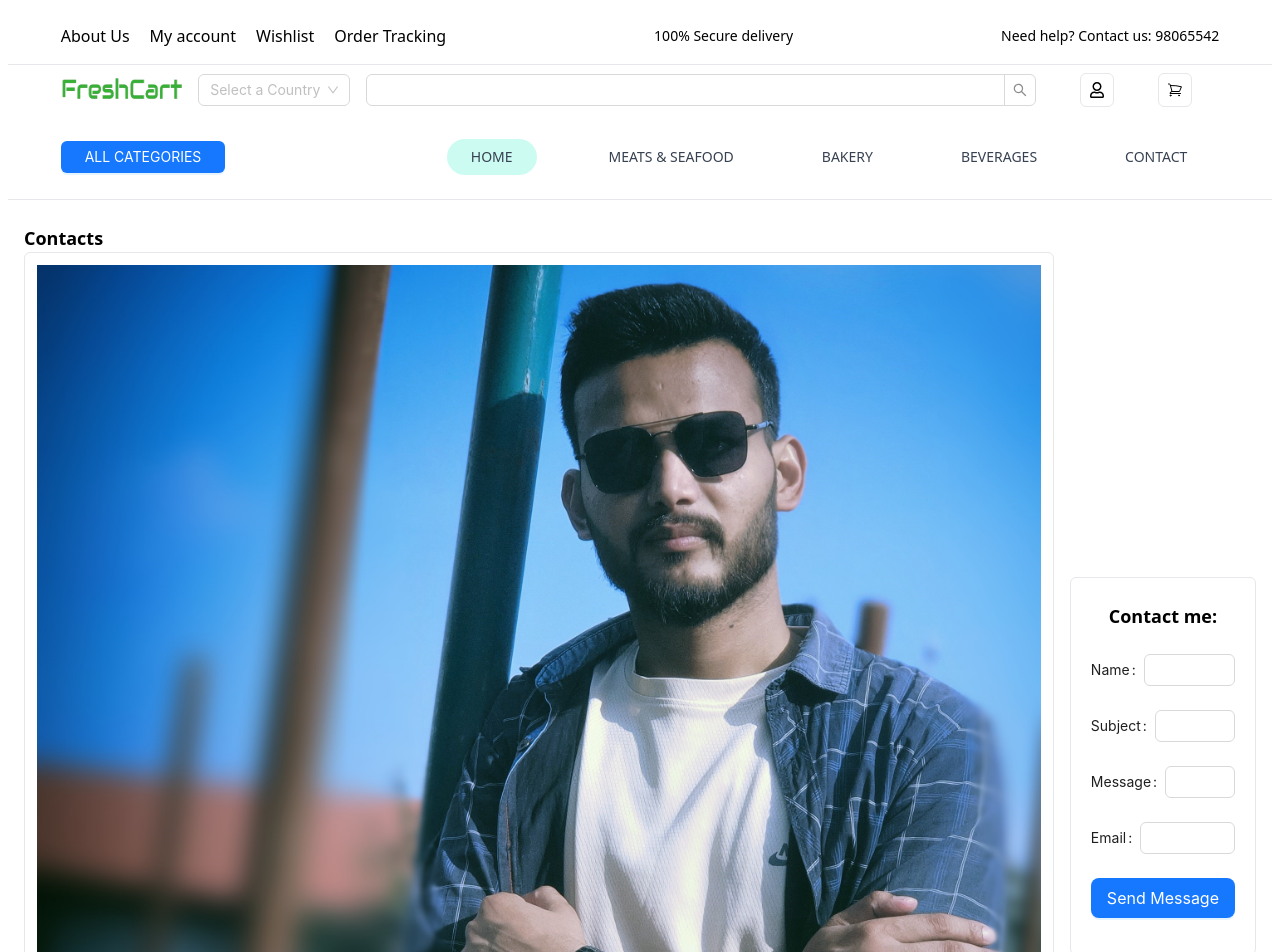
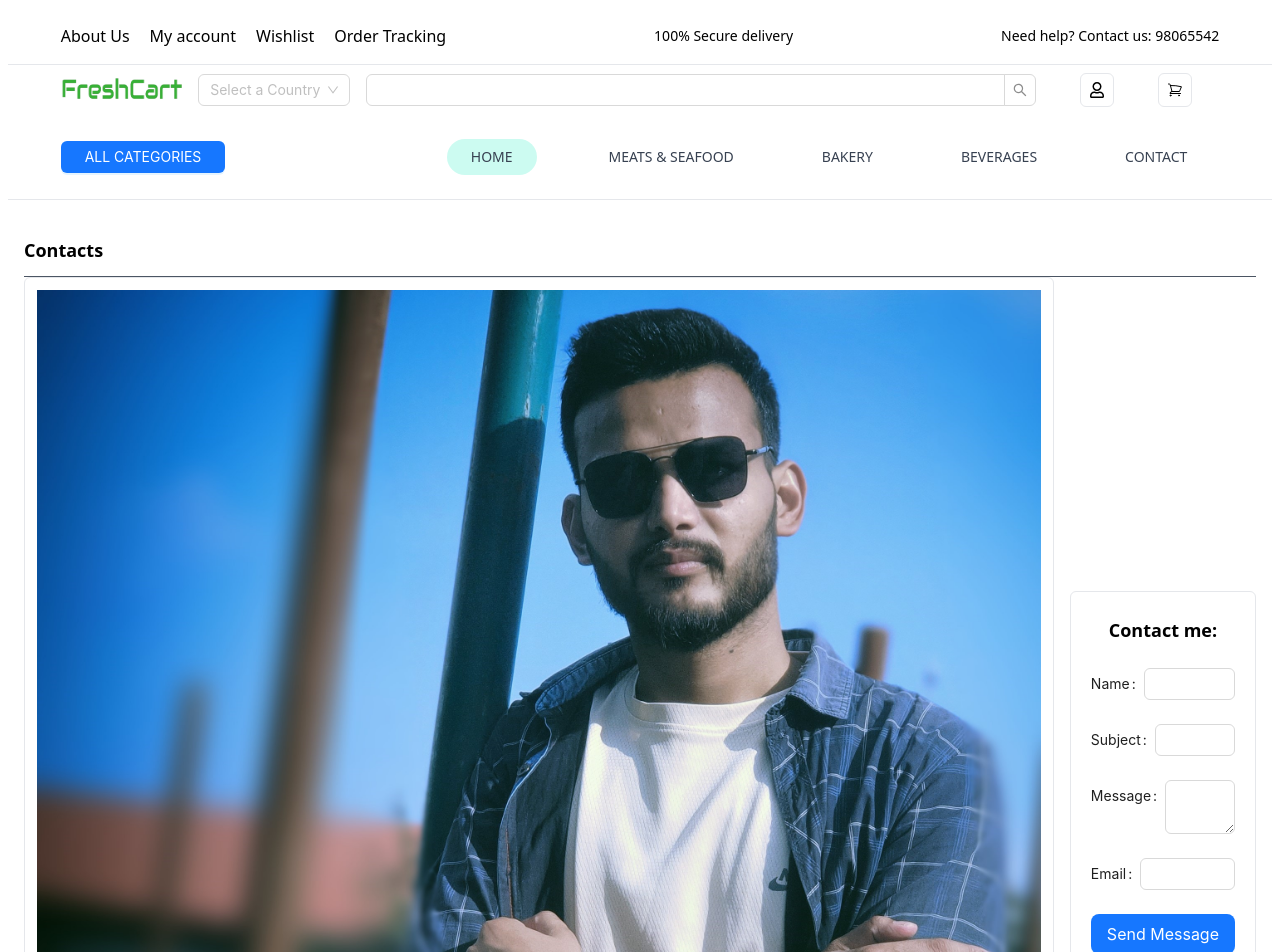
Before and after one commit to rohitghatal1/FreshCart-Ecommerce, a React (Vite) app: page /contacts in a window 1280 px wide. Shown: the top 952 px of the page. Built offline with nearby package versions, Linux system fonts and the light colour scheme.

Commit message:
updated styles

```diff
--- a/src/components/pages/Contacts.tsx
+++ b/src/components/pages/Contacts.tsx
@@ -1,5 +1,6 @@
 import { Button, Form, Input } from "antd";
 import profilePhoto from "../../assets/photos/profilePic.jpg";
+import TextArea from "antd/es/input/TextArea";
 
 const Contacts: React.FC = () => {
   const [sendMessageForm] = Form.useForm();
@@ -13,7 +14,9 @@ const Contacts: React.FC = () => {
   return (
     <>
       <div>
-        <h2 className="font-semibold text-lg">Contacts</h2>
+        <h2 className="font-semibold text-lg border-b border-b-gray-600 py-3">
+          Contacts
+        </h2>
         <div className="flex items-center gap-4">
           <div className="border p-3 rounded-md">
             <figure>
@@ -34,7 +37,7 @@ const Contacts: React.FC = () => {
                   <Input />
                 </Form.Item>
                 <Form.Item label="Message" name="message">
-                  <Input />
+                  <TextArea />
                 </Form.Item>
                 <Form.Item label="Email" name="email">
                   <Input />
```
